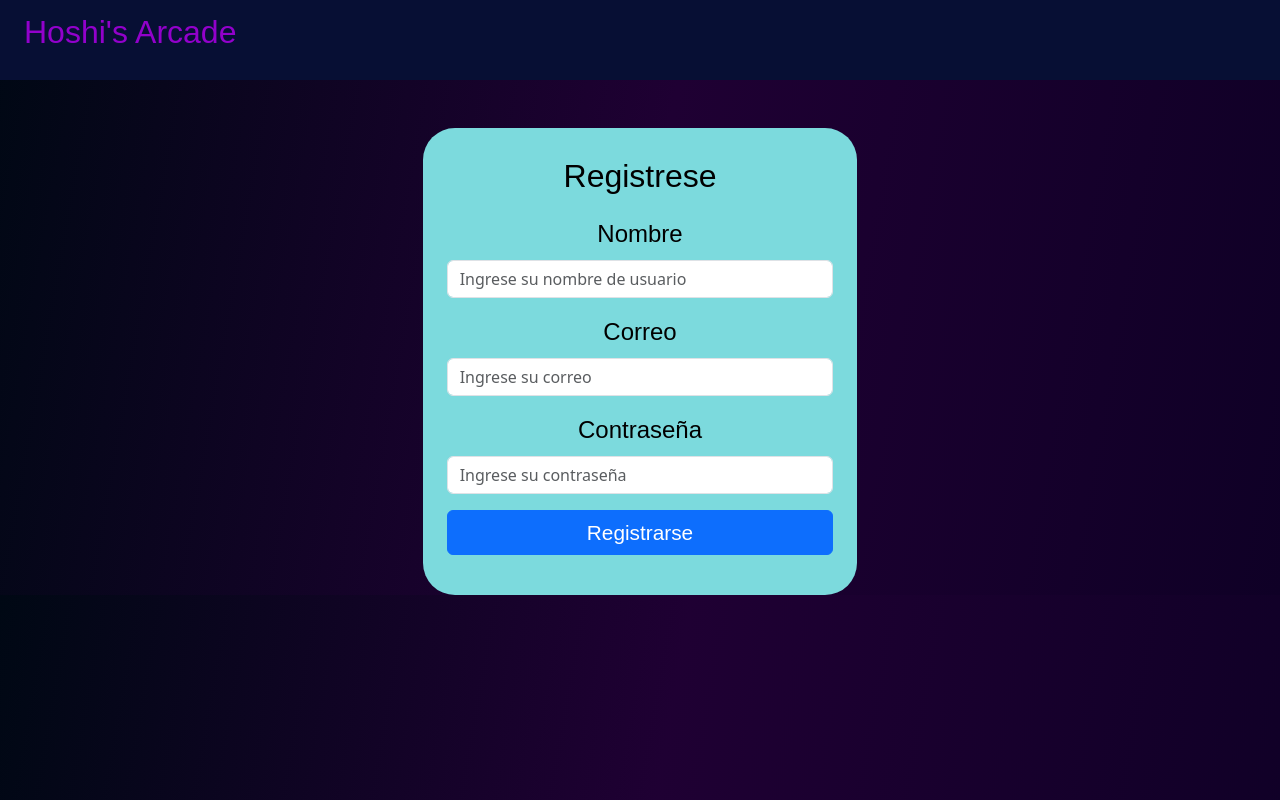
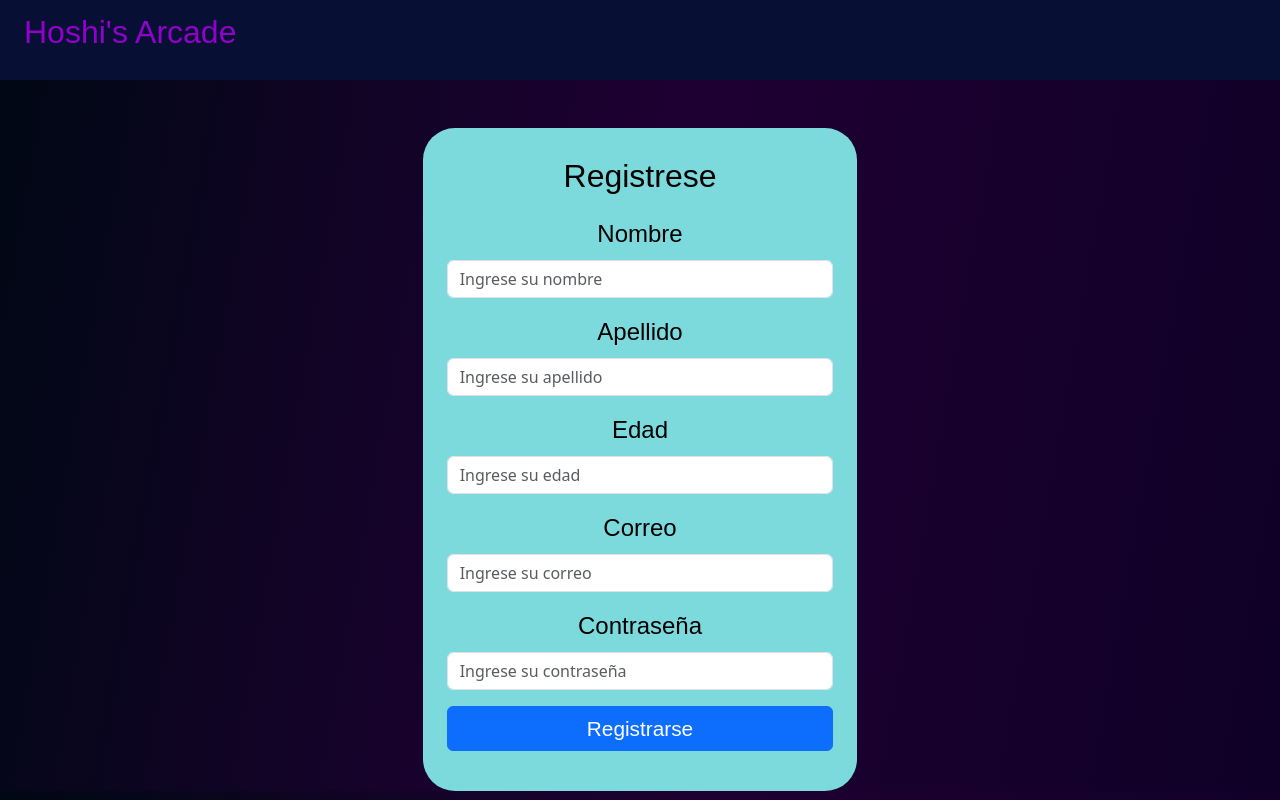
Before and after one commit to EzequielI/ParcialProgramacion4TP1, an Angular app in the folder HoshisArcade/: page /registro in a window 1280 px wide. Built offline with nearby package versions, Linux system fonts and the light colour scheme; a web font is replaced by a local one.

Commit message:
Octavo commit

```diff
--- a/HoshisArcade/src/app/components/estructura/navbar/navbar.html
+++ b/HoshisArcade/src/app/components/estructura/navbar/navbar.html
@@ -2,7 +2,13 @@
     <p class="titulo mx-4" routerLink="/login">Hoshi's Arcade</p>
     @if (router.url !== '/login' && router.url !== '/registro' ) {
 
-        <p class="iniciar_sesion_link" routerLink="/login">Iniciar sesión</p>
+        @if(inicio_sesion() == false){
+            <button class="iniciar_sesion_link btn" routerLink="/login" (click)="cerrarSesion()">Iniciar sesión</button>
+
+        }@else {
+                <button class="iniciar_sesion_link btn" routerLink="/login" (click)="iniciarSesion()">Cerrar sesión</button>
+                <p>Sesion iniciada</p>
+            }
         <div class="position-absolute top-1 end-0">
             <div>
                 <button class="btn mb-3" routerLink="/bienvenida">Bienvenida</button>
--- a/HoshisArcade/src/app/components/estructura/navbar/navbar.ts
+++ b/HoshisArcade/src/app/components/estructura/navbar/navbar.ts
@@ -1,5 +1,6 @@
-import { Component } from '@angular/core';
+import { Component, inject } from '@angular/core';
 import { RouterLink, Router } from "@angular/router";
+import { Auth } from '../../../servicios/auth';
 
 @Component({
   selector: 'app-navbar',
@@ -10,4 +11,14 @@ import { RouterLink, Router } from "@angular/router";
 export class Navbar {
 
   constructor(public router: Router) {}
+
+  inicio_sesion = inject(Auth).sesion_iniciada
+
+  cerrarSesion(){
+    this.inicio_sesion.set(true)
+  }
+
+  iniciarSesion(){
+    this.inicio_sesion.set(false)
+  }
 }
--- a/HoshisArcade/src/app/components/vistas/login/login.html
+++ b/HoshisArcade/src/app/components/vistas/login/login.html
@@ -3,7 +3,7 @@
 
     <div class="contenedor col-lg-4 p-4 rounded-5" >
 
-        <form class="text-center" (ngSubmit)="mostrarInformacion()" #loginForm="ngForm">
+        <form class="text-center" [formGroup]="formularioLogin">
 
             <p class="titulo-sesion">Inicie sesión</p>
             <label class="labels-sesion form-label">Correo</label>
@@ -11,20 +11,19 @@
                     type="email"
                     placeholder="Ingrese su correo"
                     required email
-                    [(ngModel)]="correo"
-                    name="correo">
+                    formControlName="correo">
 
             <label class="labels-sesion form-label">Contraseña</label>
             <input class="form-control mb-3"
                     type="text"
                     placeholder="Ingrese su contraseña"
                     required
-                    [(ngModel)]="contrasenia"
-                    name="contrasenia">
+                    name="contrasenia"
+                    formControlName="clave">
 
-            <button class="btn btn-primary w-100 mb-3" (click)="iniciarSesion()">Iniciar Sesión</button>
+            <button class="btn btn-primary w-100 mb-3" type="submit">Iniciar Sesión</button>
             <label class="labels-sesion">Aún no tenes cuenta?</label>
-            <button class="btn btn-outline-primary w-100 mt-2" (click)="registrarse()">Registrarse</button>
+            <button class="btn btn-outline-primary w-100 mt-2" >Registrarse</button>
         </form>
     </div>
 </div>
--- a/HoshisArcade/src/app/components/vistas/login/login.ts
+++ b/HoshisArcade/src/app/components/vistas/login/login.ts
@@ -1,27 +1,31 @@
-import { Component } from '@angular/core';
+import { Component, OnInit } from '@angular/core';
 import { Router } from "@angular/router";
-import { FormsModule } from '@angular/forms';
+import { FormBuilder, FormGroup, FormsModule, ReactiveFormsModule, Validators } from '@angular/forms';
 
 @Component({
   selector: 'app-login',
-  imports: [FormsModule],
+  imports: [FormsModule, ReactiveFormsModule],
   templateUrl: './login.html',
   styleUrl: './login.css',
 })
-export class Login {
+export class Login implements OnInit{
 
-  correo = "";
-  contrasenia = "";
+  formularioLogin!: FormGroup;
+  sesion_iniciada = true;
 
-  constructor(private router: Router){}
+  constructor(private router: Router, private fb : FormBuilder){}
 
-  mostrarInformacion(): void{
-    console.log(this.contrasenia, this.correo);
-  }
   iniciarSesion(): void{
     this.router.navigate(['/bienvenida']);
   }
   registrarse(): void{
     this.router.navigate(['/registro'])
   }
+
+  ngOnInit(): void{
+    this.formularioLogin = this.fb.group({
+      correo: ["", Validators.email],
+      clave: ["", Validators.minLength(4)]
+    })
+  }
 }
--- a/HoshisArcade/src/app/components/vistas/registro/registro.html
+++ b/HoshisArcade/src/app/components/vistas/registro/registro.html
@@ -1,32 +1,45 @@
 <div class="row justify-content-center mt-5">
     <div class="contenedor col-lg-4 p-4 rounded-5">
 
-        <form class="text-center" (ngSubmit)="registro()" #loginForm="ngForm">
+        <form class="text-center" [formGroup]="formularioRegistro" (ngSubmit)="enviarForm()">
 
             <p class="titulo-registro">Registrese</p>
             <label class="labels-registro form-label">Nombre</label>
             <input class="form-control mb-3"
                     type="text"
-                    placeholder="Ingrese su nombre de usuario"
+                    placeholder="Ingrese su nombre"
                     required
-                    [(ngModel)]="nombre"
-                    name="nombre">
+                    formControlName="nombre">
+
+            <label class="labels-registro form-label">Apellido</label>
+            <input class="form-control mb-3"
+                    type="text"
+                    placeholder="Ingrese su apellido"
+                    required
+                    formControlName="apellido">
+
+            <label class="labels-registro form-label">Edad</label>
+            <input class="form-control mb-3"
+                    type="text"
+                    placeholder="Ingrese su edad"
+                    required
+                    formControlName="edad">
+
             <label class="labels-registro form-label">Correo</label>
                 <input class="form-control mb-3"
                     type="email"
                     placeholder="Ingrese su correo"
                     required email
-                    [(ngModel)]="correo"
-                    name="correo">
+                    formControlName="correo">
+
             <label class="labels-registro form-label">Contraseña</label>
                 <input class="form-control mb-3"
                     type="text"
                     placeholder="Ingrese su contraseña"
                     required
-                    [(ngModel)]="contrasenia"
-                    name="contrasenia">
+                    formControlName="clave">
 
-            <button class="btn btn-primary w-100 mb-3" (click)="registrarCuenta()">Registrarse</button>
+            <button class="btn btn-primary w-100 mb-3" type="submit">Registrarse</button>
         </form>
 
     </div>
--- a/HoshisArcade/src/app/components/vistas/registro/registro.ts
+++ b/HoshisArcade/src/app/components/vistas/registro/registro.ts
@@ -1,26 +1,61 @@
-import { Component } from '@angular/core';
-import { FormsModule } from '@angular/forms';
+import { Component, OnInit } from '@angular/core';
+import { FormBuilder, FormGroup, FormsModule, Validators, ReactiveFormsModule } from '@angular/forms';
 import { Router } from '@angular/router';
 
 @Component({
   selector: 'app-registro',
-  imports: [FormsModule],
+  imports: [FormsModule, ReactiveFormsModule],
   templateUrl: './registro.html',
   styleUrl: './registro.css',
 })
-export class Registro {
+export class Registro implements OnInit{
 
-  nombre = "";
-  correo = "";
-  contrasenia = "";
+  formularioRegistro! : FormGroup
 
-  constructor(private router: Router){}
+  constructor(private router: Router, private fb : FormBuilder){}
 
   registrarCuenta():void{
     this.router.navigate(['/login'])
   }
 
-  registro(): void{
+
+  ngOnInit(): void {
+    this.formularioRegistro = this.fb.group({
+      correo:["", Validators.email],
+      nombre:["", Validators.pattern('^[a-zA-Z]+$')],
+      apellido:["", Validators.pattern('^[a-zA-Z]+$')],
+      edad:["", [Validators.min(10),Validators.max(99)]],
+      clave:["", Validators.minLength(4)]
+    })
 
   }
+
+  get correo() {
+    return this.formularioRegistro.get('correo')
+  }
+  get nombre() {
+    return this.formularioRegistro.get('nombre')
+  }
+  get apellido() {
+    return this.formularioRegistro.get('apellido')
+  }
+  get edad() {
+    return this.formularioRegistro.get('edad')
+  }
+  get clave() {
+    return this.formularioRegistro.get('clave')
+  }
+
+  enviarForm():void{
+    console.log(this.formularioRegistro.value)
+    if (this.formularioRegistro.invalid) {
+      console.log("Formulario invalido");
+      return;
+
+    }else{
+      this.router.navigate(['/login'])
+    }
+  }
+
+
 }
--- /dev/null
+++ b/HoshisArcade/src/app/servicios/auth.ts
@@ -0,0 +1,9 @@
+import { Injectable, signal } from '@angular/core';
+
+@Injectable({
+  providedIn: 'root',
+})
+export class Auth {
+
+  sesion_iniciada = signal(false)
+}
```
Also changed, not shown: 1 other file (tests, documents, lock files or other folders).
